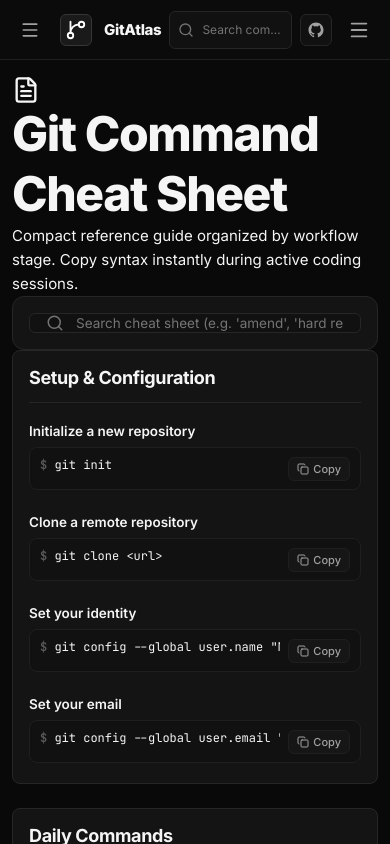
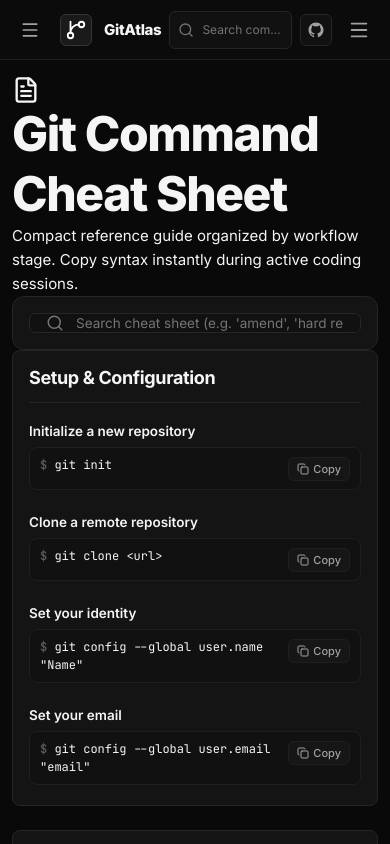
Before and after one commit to Thushar070/Git-Study, a React (Vite) app: page /cheatsheet in a window 390 px wide. Shown: the top 844 px of the page. Built offline with nearby package versions, Linux system fonts and the light colour scheme.

Commit message:
fix(responsive): wrap code-box pre elements to prevent code block overflow on mobile viewports

```diff
--- a/src/App.css
+++ b/src/App.css
@@ -2714,7 +2714,9 @@
   font-size: 13px;
   line-height: 1.6;
   color: var(--text-primary, #e6edf3);
-  white-space: pre;
+  white-space: pre-wrap;
+  word-break: break-word;
+  overflow-wrap: anywhere;
 }
 
 .code-box-compact .code-box-pre {
```
